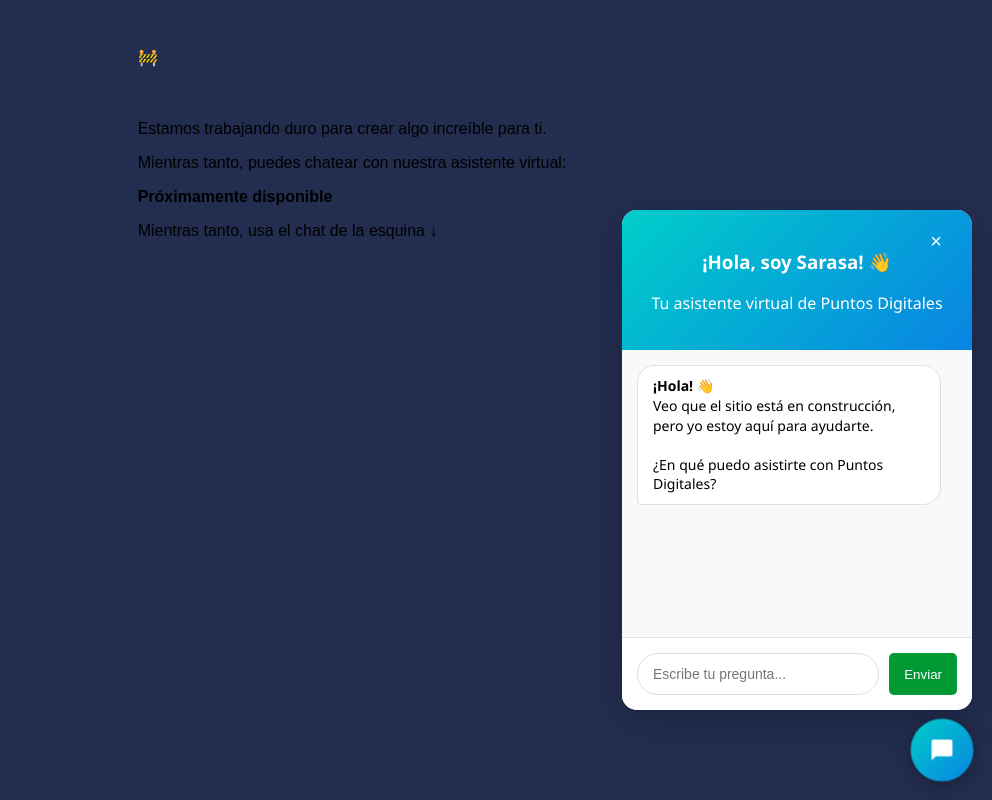
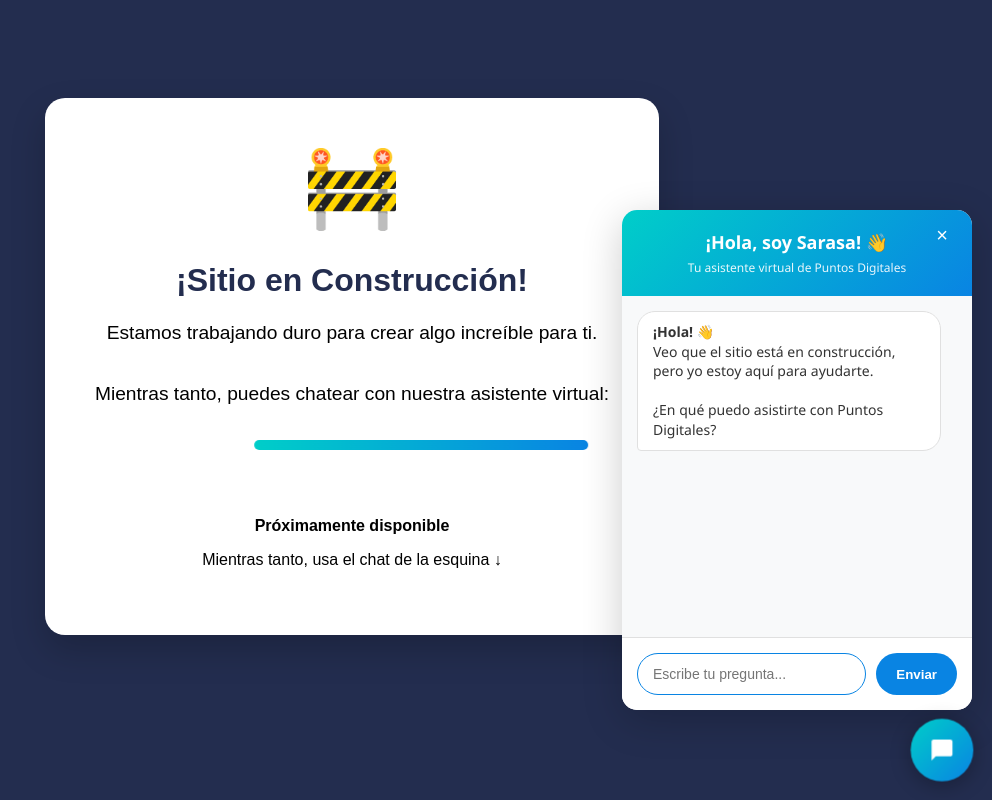
Before and after one commit to ro-fer/chat-bot-pruebas, a Flask app: page /probando-widget in a window 1280 px wide. Shown: the whole page, without its empty margins (288-1280 px from the left). Run offline with Flask 3, Linux system fonts and the light colour scheme.

Commit message:
Update styles.css

```diff
--- a/static/styles.css
+++ b/static/styles.css
@@ -68,10 +68,67 @@
     border-radius: 5px;
     cursor: pointer;
 }
+/* AGREGAR ESTO A TU STYLES.CSS EXISTENTE */
 
-button:hover {
-    background-color: #007a29;
+/* Estilos para página en construcción */
+.construction-container {
+    text-align: center;
+    background: rgb(255, 255, 255);
+    padding: 50px;
+    border-radius: 20px;
+    backdrop-filter: blur(10px);
+    box-shadow: 0 15px 35px rgba(0, 0, 0, 0.2);
+    max-width: 600px;
+    margin: 50px auto;
 }
+
+.construction-icon {
+    font-size: 80px;
+    margin-bottom: 20px;
+    animation: bounce 2s infinite;
+}
+
+.construction-text {
+    font-size: 1.2em;
+    margin-bottom: 30px;
+    line-height: 1.6;
+}
+
+.progress-bar {
+    width: 100%;
+    height: 10px;
+    background: rgba(255,255,255,0.2);
+    border-radius: 5px;
+    margin: 30px 0;
+    overflow: hidden;
+}
+
+.progress {
+    width: 65%;
+    height: 100%;
+    background: linear-gradient(90deg, #00cec9, #0984e3);
+    border-radius: 5px;
+    animation: progressAnimation 3s infinite;
+}
+
+.contact-info {
+    margin-top: 30px;
+    padding-top: 20px;
+    border-top: 1px solid rgba(255,255,255,0.3);
+}
+
+@keyframes bounce {
+    0%, 20%, 50%, 80%, 100% {transform: translateY(0);}
+    40% {transform: translateY(-10px);}
+    60% {transform: translateY(-5px);}
+}
+
+@keyframes progressAnimation {
+    0% { transform: translateX(-100%); }
+    100% { transform: translateX(400%); }
+}
+
+/* === ESTILOS DEL WIDGET CHAT SARASA === */
 .tina-chat-widget {
     position: fixed;
     bottom: 20px;
@@ -79,6 +136,7 @@
     z-index: 1000;
     font-family: 'Segoe UI', Tahoma, Geneva, Verdana, sans-serif;
 }
+
 .tina-chat-button {
     width: 60px;
     height: 60px;
@@ -93,9 +151,12 @@
     transition: all 0.3s ease;
     animation: pulse 2s infinite;
 }
+
 .tina-chat-button:hover {
     transform: scale(1.1);
+    box-shadow: 0 6px 25px rgba(0, 0, 0, 0.4);
 }
+
 .tina-chat-window {
     position: absolute;
     bottom: 70px;
@@ -109,21 +170,38 @@
     flex-direction: column;
     overflow: hidden;
 }
+
 .tina-chat-window.active {
     display: flex;
 }
+
 .tina-chat-header {
     background: linear-gradient(135deg, #00cec9, #0984e3);
     color: white;
     padding: 20px;
     text-align: center;
+    position: relative;
 }
+
+.tina-chat-header h3 {
+    margin: 0;
+    font-size: 18px;
+    font-weight: 600;
+}
+
+.tina-chat-header p {
+    margin: 5px 0 0 0;
+    font-size: 12px;
+    opacity: 0.9;
+}
+
 .tina-chat-messages {
     flex: 1;
     padding: 15px;
     overflow-y: auto;
     background: #f8f9fa;
 }
+
 .tina-message {
     margin-bottom: 15px;
     padding: 10px 15px;
@@ -132,19 +210,23 @@
     animation: fadeIn 0.3s ease;
     font-size: 14px;
     line-height: 1.4;
+    color: #333;
 }
+
 .tina-bot-message {
     background: white;
     border: 1px solid #e0e0e0;
     border-radius: 18px 18px 18px 4px;
     margin-right: auto;
 }
+
 .tina-user-message {
     background: #0984e3;
     color: white;
     margin-left: auto;
     border-radius: 18px 18px 4px 18px;
 }
+
 .tina-chat-input {
     padding: 15px;
     background: white;
@@ -152,6 +234,7 @@
     display: flex;
     gap: 10px;
 }
+
 .tina-chat-input input {
     flex: 1;
     padding: 12px 15px;
@@ -160,6 +243,26 @@
     outline: none;
     font-size: 14px;
 }
+
+.tina-chat-input input:focus {
+    border-color: #0984e3;
+}
+
+.tina-chat-input button {
+    background: #0984e3;
+    color: white;
+    border: none;
+    border-radius: 25px;
+    padding: 12px 20px;
+    cursor: pointer;
+    font-weight: 600;
+    transition: background 0.3s;
+}
+
+.tina-chat-input button:hover {
+    background: #0770c4;
+}
+
 .tina-typing {
     display: none;
     padding: 10px 15px;
@@ -167,6 +270,7 @@
     font-style: italic;
     font-size: 12px;
 }
+
 .tina-close-btn {
     position: absolute;
     top: 10px;
@@ -176,12 +280,26 @@
     color: white;
     font-size: 20px;
     cursor: pointer;
+    width: 30px;
+    height: 30px;
+    border-radius: 50%;
+    display: flex;
+    align-items: center;
+    justify-content: center;
+    transition: background 0.3s;
 }
+
+.tina-close-btn:hover {
+    background: rgba(255, 255, 255, 0.2);
+}
+
+/* Animaciones */
 @keyframes pulse {
     0% { transform: scale(1); }
     50% { transform: scale(1.05); }
     100% { transform: scale(1); }
 }
+
 @keyframes fadeIn {
     from { opacity: 0; transform: translateY(10px); }
     to { opacity: 1; transform: translateY(0); }
```
